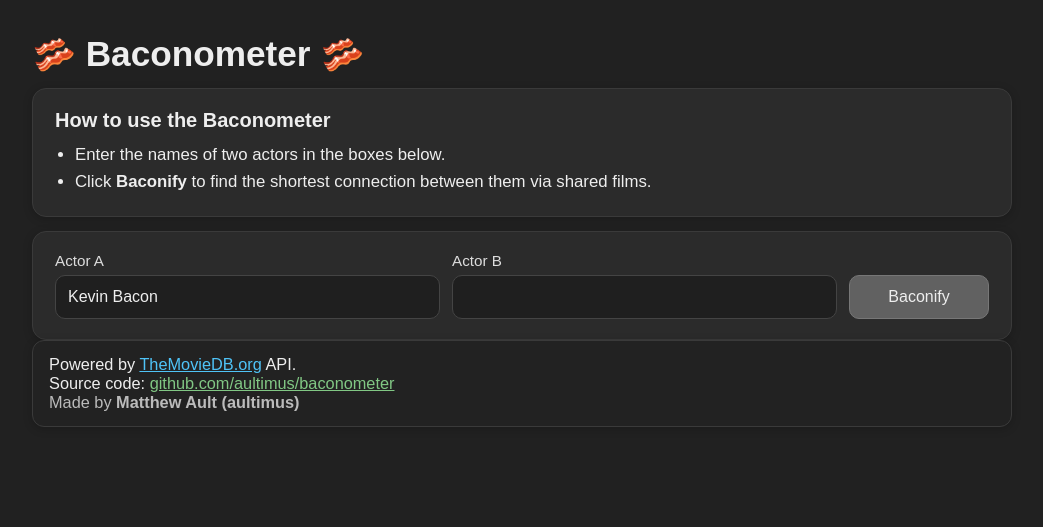
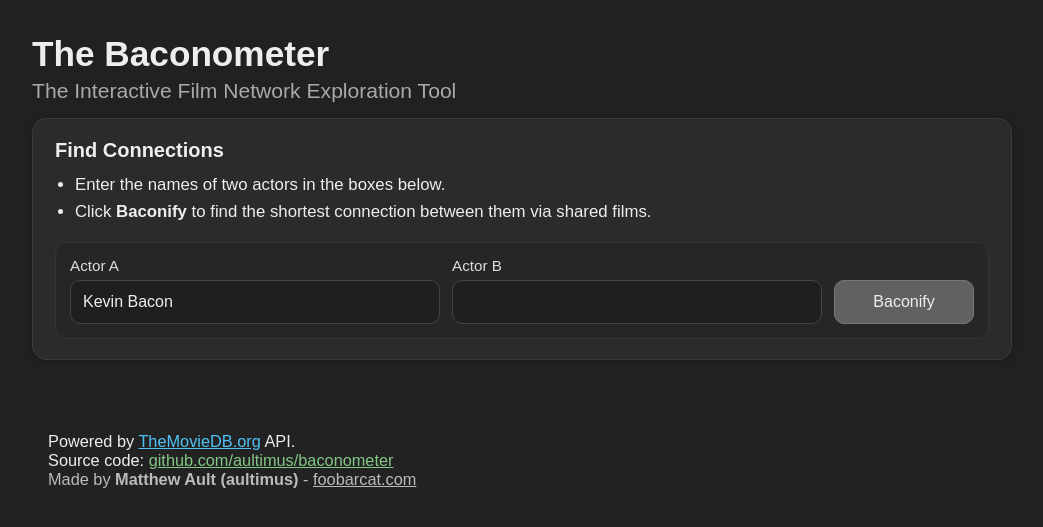
Before and after one commit to aultimus/baconometer, a Flask app: page / in a window 1280 px wide. Shown: the top 527 px of the page, without its empty margins (118-1161 px from the left). Run offline with Flask 3, Linux system fonts and the light colour scheme.

Commit message:
improve formatting of frontend

```diff
--- a/src/baconometer/templates/baconify.html
+++ b/src/baconometer/templates/baconify.html
@@ -17,7 +17,7 @@
         .container {
             max-width: 980px;
             margin: 0 auto;
-            padding: 18px 14px 32px;
+            padding: 18px 14px 20px;
         }
 
         .header {
@@ -28,10 +28,31 @@
             margin: 6px 0 14px;
         }
 
+        .brand {
+            display: flex;
+            flex-direction: column;
+            gap: 4px;
+        }
+
         .header h1 {
             margin: 0;
             font-size: 1.8rem;
             line-height: 1.15;
+        }
+
+        .header h1 a,
+        .header h1 a:visited,
+        .header h1 a:hover,
+        .header h1 a:active {
+            color: inherit;
+            text-decoration: none;
+        }
+
+        .tagline {
+            margin: 0;
+            font-size: 1.22rem;
+            color: #a9a9a9;
+            line-height: 1.2;
         }
 
         .card {
@@ -40,6 +61,14 @@
             border-radius: 14px;
             padding: 16px;
             box-shadow: 0 2px 10px #0003;
+        }
+
+        .sub-card {
+            background: #262626;
+            border: 1px solid #353535;
+            border-radius: 12px;
+            padding: 14px;
+            margin-top: 16px;
         }
 
         .card + .card { margin-top: 14px; }
@@ -52,7 +81,7 @@
         .help ul {
             font-size: 1.05rem;
             line-height: 1.6;
-            margin: 0;
+            margin: 0 0 16px 0;
             padding-left: 1.25rem;
         }
 
@@ -116,6 +145,10 @@
 
             .header h1 {
                 font-size: 2.2rem;
+            }
+
+            .tagline {
+                font-size: 1.32rem;
             }
 
             .card {
@@ -200,23 +233,30 @@
         }
 
         .footer a { color: inherit; }
+
+        footer.site-footer {
+            margin-top: 10px;
+            padding: 8px 0;
+        }
     </style>
 </head>
 <body>
     <div class="container">
         <div class="header">
-            <h1>🥓 Baconometer 🥓</h1>
+            <div class="brand">
+                <h1><a href="/">The Baconometer</a></h1>
+                <p class="tagline">The Interactive Film Network Exploration Tool</p>
+            </div>
         </div>
 
         <div class="card help">
-            <h2>How to use the Baconometer</h2>
+            <h2>Find Connections</h2>
             <ul>
                 <li>Enter the names of two actors in the boxes below.</li>
                 <li>Click <b>Baconify</b> to find the shortest connection between them via shared films.</li>
             </ul>
-        </div>
 
-        <div class="card form-section">
+            <div class="sub-card form-section">
                 <div class="form-grid">
                     <div class="field">
                         <label for="actorA">Actor A</label>
@@ -231,6 +271,7 @@
                     </div>
                 </div>
                 <div id="errorBanner" class="alert hidden" role="alert"></div>
+            </div>
         </div>
 
         <div class="card hidden" id="result"></div>
@@ -328,13 +369,18 @@
             }
         };
     </script>
-        <div class="card footer">
+    </div>
+
+    <footer class="site-footer">
+        <div class="container" style="padding-top:0;padding-bottom:0;">
+            <div class="footer">
                 <span>Powered by <a href="https://www.themoviedb.org/" target="_blank" style="color:#4FC3F7;">TheMovieDB.org</a> API.</span>
                 <br>
                 <span>Source code: <a href="https://github.com/aultimus/baconometer" target="_blank" style="color:#81C784;">github.com/aultimus/baconometer</a></span>
                 <br>
-            <span style="color:#bbb;">Made by <b>Matthew Ault (aultimus)</b></span>
+                <span style="color:#bbb;">Made by <b>Matthew Ault (aultimus)</b> - <a href="https://foobarcat.com" target="_blank" style="color:#bbb;">foobarcat.com</a></span>
             </div>
         </div>
+    </footer>
 </body>
 </html>
```
Lines whose indentation alone changed are shown as unchanged.
